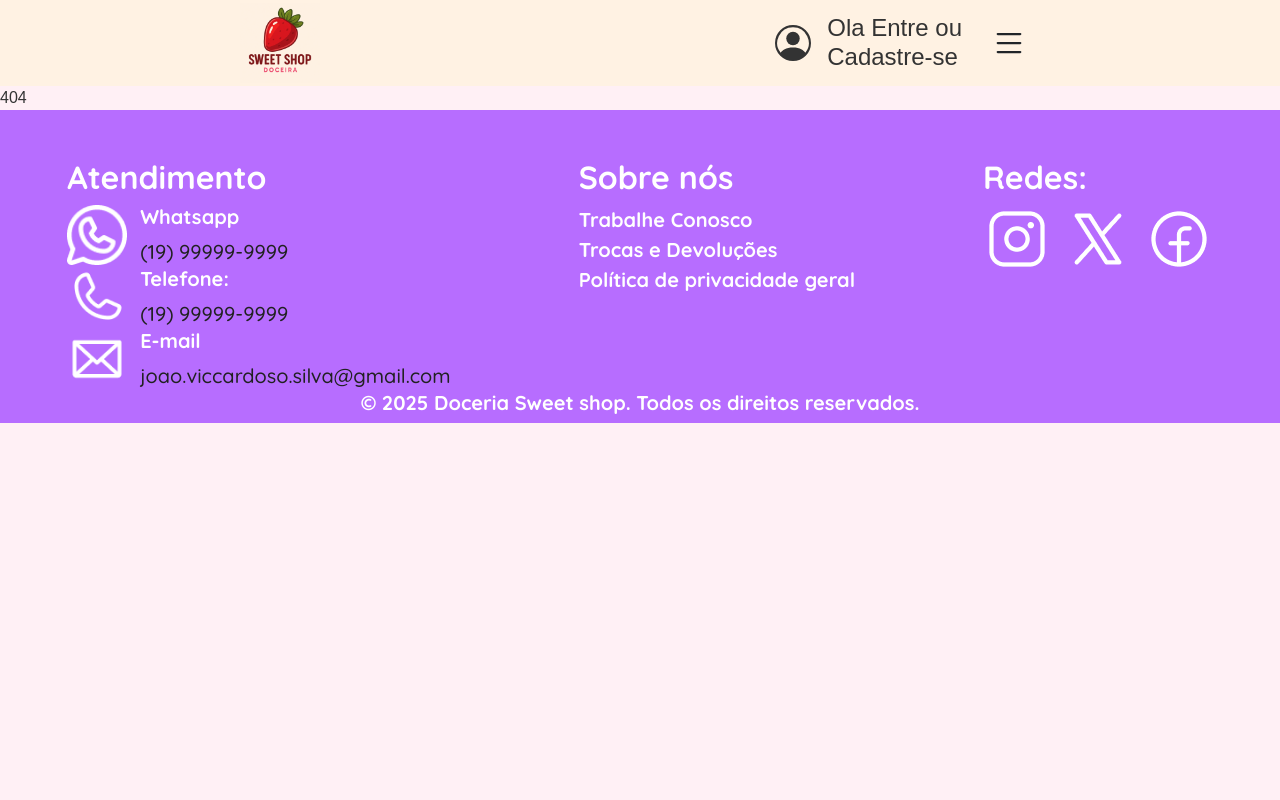
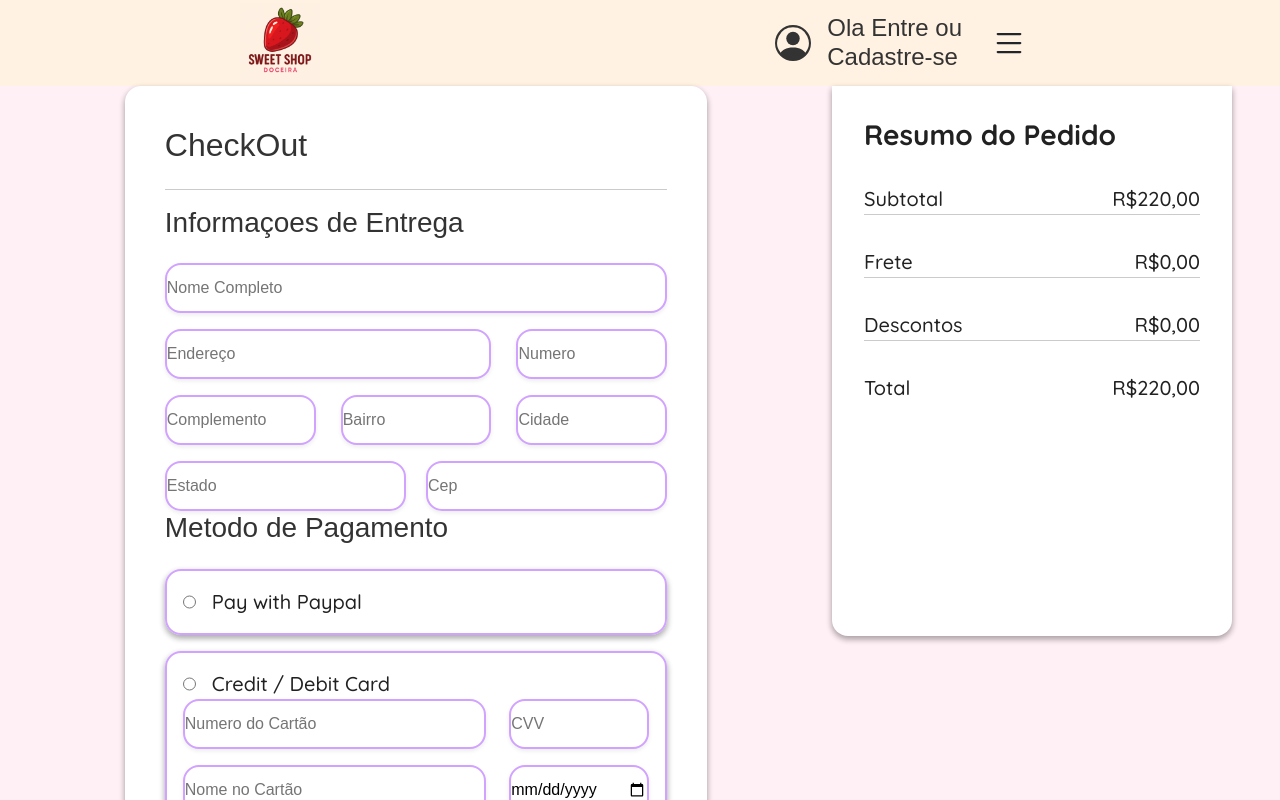
Before and after one commit to joaoviccardoso/Doceria, a React (Vite) app: page /checkout in a window 1280 px wide. Shown: the top 800 px of the page. Built offline with nearby package versions, Linux system fonts and the light colour scheme.

Commit message:
criado tela de checkout para pagamento

```diff
--- a/src/App.jsx
+++ b/src/App.jsx
@@ -8,6 +8,7 @@ import PaginaNaoEncontrada from './paginas/paginaNaoEncontrada'
 import CadastroLogin from './paginas/CadastroLogin'
 import CriarConta from './paginas/CriarConta'
 import MeuCarrinho from './paginas/MeuCarrinho'
+import CheckOut from './paginas/CheckOut'
 
 function App() {
   return (
@@ -22,6 +23,7 @@ function App() {
           <Route path='/cadastro' element={<CadastroLogin/>}/>
           <Route path='/criarconta' element={<CriarConta/>}/>
           <Route path='/meuCarrinho' element={<MeuCarrinho/>}/>
+          <Route path='/checkout' element={<CheckOut/>}/>
           <Route path='*' element={<PaginaNaoEncontrada/>}/>
         </Routes>
 
--- a/src/componentes/Input/Input.css
+++ b/src/componentes/Input/Input.css
@@ -1,4 +1,4 @@
-.input-formulario, .input-login, .input-informacaoPequeno, .input-informacaoGrande{
+.input-formulario, .input-login, .input-informacaoPequeno, .input-informacaoGrande, .input-checkout{
     border: solid 2px var(--roxo-card);
     width: 100%;
     border-radius: 16px;
@@ -9,12 +9,32 @@
         transform 0.2s ease;
 }
 
+.input-large{
+    max-width: 100%;
+}
+
+.input-mediun{
+    max-width: 65%;
+}
+
+.input-metade{
+    max-width: 48%;
+}
+
+.input-mini{
+    max-width: 30%;
+}
+
 .input-formulario{
     height: 50px;
 }
 
 .inputMensagem{
     height: 150px;
+}
+
+.input-checkout{
+    height: 50px;
 }
 
 .input-formulario:focus{
@@ -33,7 +53,7 @@
     max-width: 45%;
 }
 
-.input-informacaoPequeno:focus, .input-informacaoGrande:focus, .input-login:focus, .input-formulario:focus{
+.input-informacaoPequeno:focus, .input-informacaoGrande:focus, .input-login:focus, .input-formulario:focus, .input-checkout:focus{
     outline: none;
     border-color: var(--roxo-banner);
     box-shadow: 0 0 10px rgba(138, 43, 226, 0.3); /* brilho roxo suave */
--- /dev/null
+++ b/src/paginas/CheckOut/checkOut.css
@@ -0,0 +1,49 @@
+.main-checkout{
+    display: flex;
+}
+
+.container-checkout{
+    display: flex;
+    align-items: center;
+    justify-content: center;
+    width: 100%;
+    max-width: 65%;
+}
+
+.form-checkout{
+    display: flex;
+    flex-direction: column;
+    border-radius: 16px;
+    box-shadow: var(--box-cards);
+    padding: 2.5rem;
+    background-color: var(--letra-clara);
+    width: 100%;
+    max-width: 70%;
+}
+
+.informacao-pagamento{
+    display: flex;
+    flex-direction: column;
+    gap: 1rem;
+}
+
+.informacao-entrega, .informacao-pagamentoCard{
+    display: flex;
+    flex-wrap: wrap;
+    align-items: center;
+    justify-content: space-between;
+    gap: 1rem;
+}
+
+.container-formaDePagamento{
+    border: solid 2px var(--roxo-card);
+    width: 100%;
+    border-radius: 16px;
+    box-shadow: var(--box-cards);
+    padding: 1rem;
+}
+
+.container-formaDePagamento span{
+    display: flex;
+    gap: 1rem;
+}
--- /dev/null
+++ b/src/paginas/CheckOut/index.jsx
@@ -0,0 +1,139 @@
+
+import Input from '../../componentes/Input'
+import './checkOut.css'
+
+function CheckOut(){
+    return (
+        <main className='main-checkout'>
+            <section className='container-checkout'>
+                <form action="" className='form-checkout'>
+                    <h2>CheckOut</h2>
+                    <hr />
+                    <div className='informacao-entrega'>
+                        <h3>Informaçoes de Entrega</h3>
+                        <Input
+                            tipo={'text'}
+                            className={'input-checkout input-large'}
+                            placeholder={'Nome Completo'}
+                        />
+
+                        <Input
+                            tipo={'text'}
+                            className={'input-checkout input-mediun'}
+                            placeholder={'Endereço'}
+                        />
+
+                        <Input
+                            tipo={'number'}
+                            className={'input-checkout input-mini'}
+                            placeholder={'Numero'}
+                        />
+
+                        <Input
+                            tipo={'text'}
+                            className={'input-checkout input-mini'}
+                            placeholder={'Complemento'}
+                        />
+
+                        <Input
+                            tipo={'text'}
+                            className={'input-checkout input-mini'}
+                            placeholder={'Bairro'}
+                        />
+
+                        <Input
+                            tipo={'text'}
+                            className={'input-checkout input-mini'}
+                            placeholder={'Cidade'}
+                        />
+
+                        <Input
+                            tipo={'text'}
+                            className={'input-checkout input-metade'}
+                            placeholder={'Estado'}
+                        />
+
+                        <Input
+                            tipo={'number'}
+                            className={'input-checkout input-metade'}
+                            placeholder={'Cep'}
+                        />
+                    </div>
+
+                    <div className='informacao-pagamento'>
+                        <h3>Metodo de Pagamento</h3>
+                        <div className='container-formaDePagamento'>
+                            <span>
+                                <Input
+                                    tipo={'radio'}
+                                />
+                                <p>Pay with Paypal</p>
+                            </span>
+                        </div>
+
+                        <div className='container-formaDePagamento'>
+                            <span>
+                                <Input
+                                    tipo={'radio'}
+                                />
+                                <p>Credit / Debit Card</p>
+                            </span>
+                            <div className='informacao-pagamentoCard'>
+                                <Input
+                                    tipo={'number'}
+                                    className={'input-checkout input-mediun'}
+                                    placeholder={'Numero do Cartão'}
+                                />
+
+                                <Input
+                                    tipo={'number'}
+                                    className={'input-checkout input-mini'}
+                                    placeholder={'CVV'}
+                                />
+
+                                <Input
+                                    tipo={'text'}
+                                    className={'input-checkout input-mediun'}
+                                    placeholder={'Nome no Cartão '}
+                                />
+
+                                <Input
+                                    tipo={'date'}
+                                    className={'input-checkout input-mini'}
+                                    placeholder={'MM / AA'}
+                                />
+                            </div>
+                        </div>
+                    </div>
+                </form>
+            </section>
+
+            <section className='container-valorTotal'>
+                <ul className='lista-valorCarrinho'>
+                    <li><h3>Resumo do Pedido</h3></li>
+                    <li>
+                        <p>Subtotal</p>
+                        <p>R$220,00</p>
+                    </li>
+                    <hr/>
+                    <li>
+                        <p>Frete</p>
+                        <p>R$0,00</p>
+                    </li>
+                    <hr/>
+                    <li>
+                        <p>Descontos</p>
+                        <p>R$0,00</p>
+                    </li>
+                    <hr/>
+                    <li>
+                        <p>Total</p>
+                        <p>R$220,00</p>
+                    </li>
+                </ul>
+            </section>
+        </main>
+    )
+}
+
+export default CheckOut
--- a/src/paginas/MeuCarrinho/index.jsx
+++ b/src/paginas/MeuCarrinho/index.jsx
@@ -2,6 +2,7 @@ import Botao from '../../componentes/Botao';
 import { useState, useEffect } from 'react';
 import './meuCarrinho.css'
 import { getCarrinho, removeFromCarrinho } from "../../servicos/CarrinhoLocalStorage";
+import { Link } from 'react-router-dom';
 
 function MeuCarrinho(){
     const [carrinho, setCarrinho] = useState({ items: [] })
@@ -59,10 +60,13 @@ function MeuCarrinho(){
                         <p>R$220,00</p>
                     </li>
                     <li>
-                        <Botao
-                            className={'botao-finalizarPedido'}
-                            text={'Finalizar Pedido'}
-                        />
+                        <Link to={'/checkout'}>
+                            <Botao
+                                className={'botao-finalizarPedido'}
+                                text={'Finalizar Pedido'}
+                            />
+                        </Link>
+
                     </li>
                 </ul>
             </section>
```
